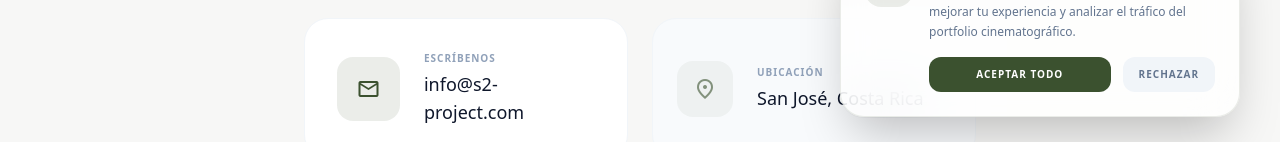
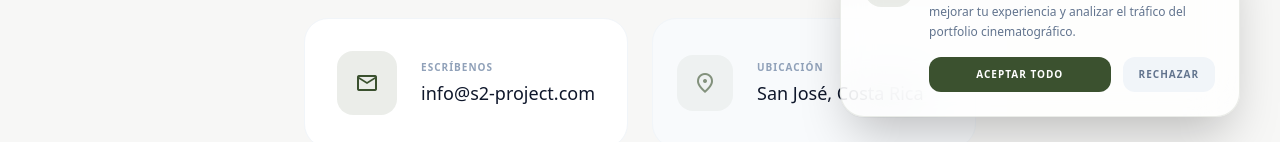
Before and after one commit to Atnnas/s2project, a Next.js app: page / in a window 1280 px wide. Shown: the part 659-801 px from the top of the page. Built offline with nearby package versions, Linux system fonts and the light colour scheme; no server answers.

Commit message:
style: Ensure contact email stays on one line

```diff
--- a/src/components/Contact/ContactSection.js
+++ b/src/components/Contact/ContactSection.js
@@ -49,7 +49,7 @@ export default function ContactSection({ compact = false }) {
               </div>
               <div className="text-left">
                 <p className="text-[10px] font-black uppercase tracking-widest text-slate-400 mb-1">Escríbenos</p>
-                <p className="text-lg font-display font-medium text-slate-900">info@s2-project.com</p>
+                <p className="text-base md:text-lg font-display font-medium text-slate-900 whitespace-nowrap">info@s2-project.com</p>
               </div>
             </a>
 
```
